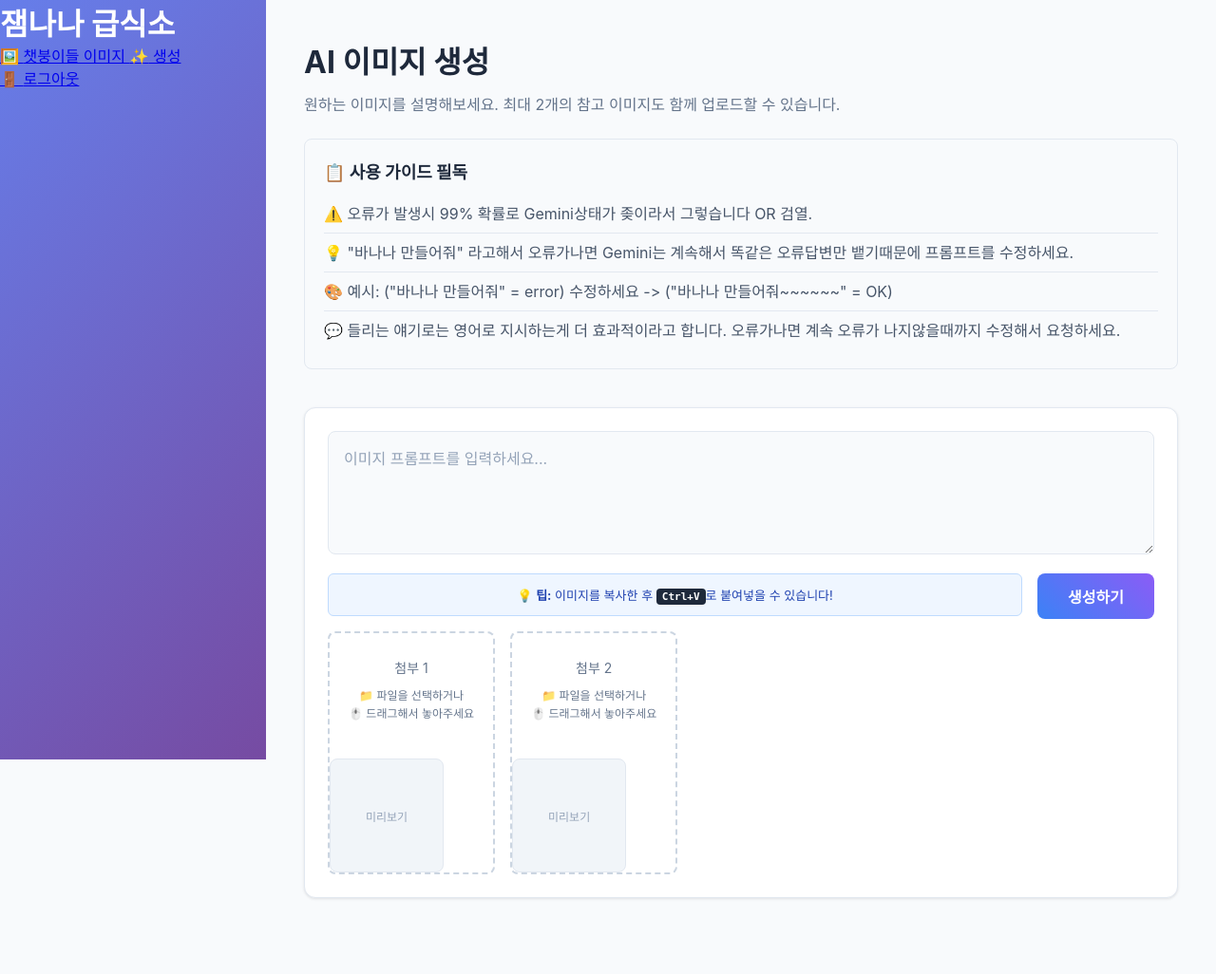
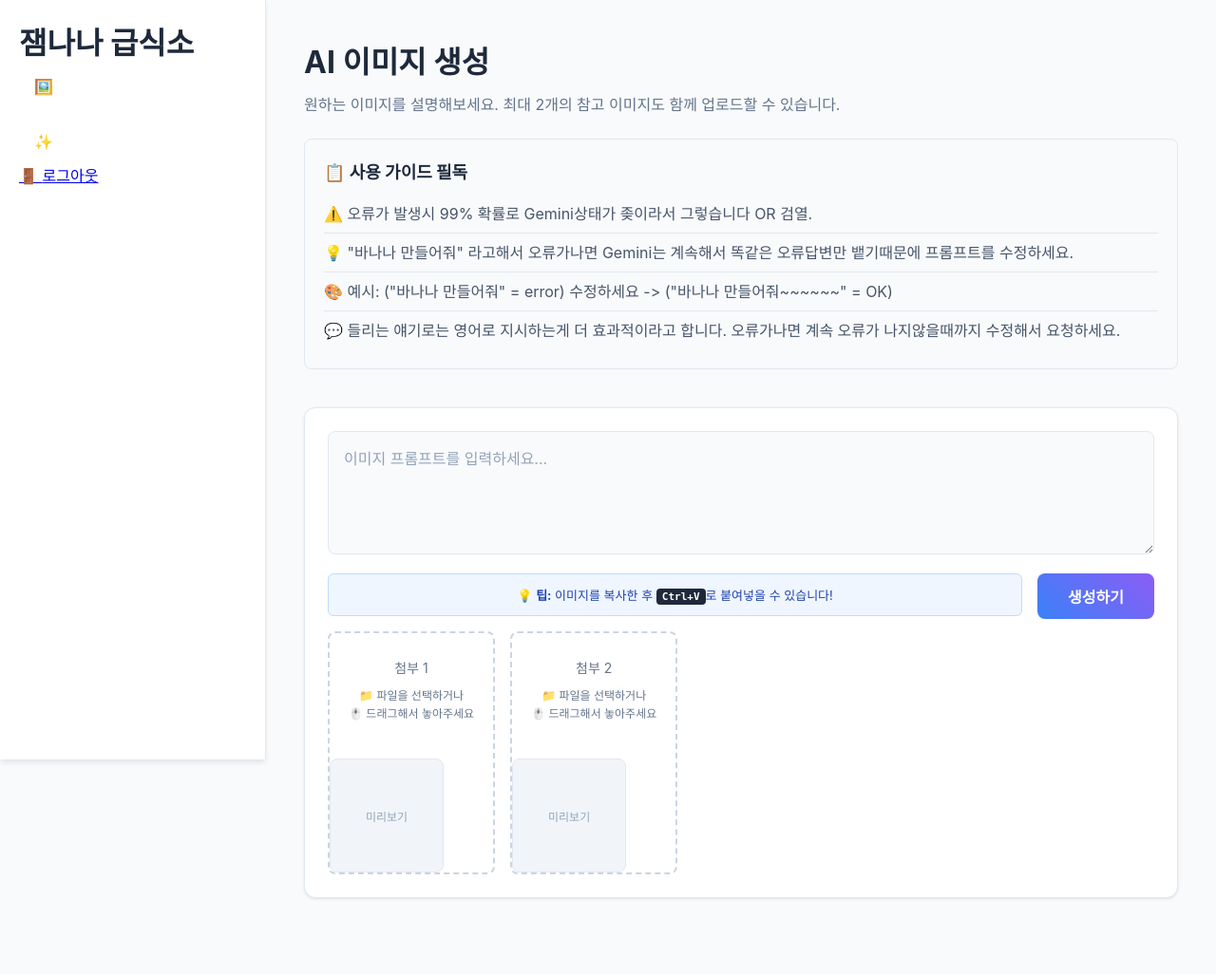
Before and after one commit to B-ai-P/banana-hugging, a Flask app: page / in a window 1280 px wide. Shown: the whole page at 95% size. Run offline with Flask 3, Linux system fonts and the light colour scheme; the visitor is signed in with stand-in values (Sample User, id 1); parts of the project's set-up code (start-up, migrations or seed data) failed here and were passed over.

Commit message:
Update style.css

```diff
--- a/static/style.css
+++ b/static/style.css
@@ -1379,11 +1379,49 @@ body {
     left: 0;
     width: 280px;
     height: 100vh;
-    background: linear-gradient(135deg, #667eea 0%, #764ba2 100%);
-    color: white;
+    background: #ffffff;  /* 👈 흰색으로! */
+    border-right: 1px solid #e2e8f0;  /* 👈 테두리 추가! */
+    color: #1e293b;  /* 👈 어두운 텍스트! */
     overflow-y: auto;
     transition: transform 0.3s ease;
     z-index: 1000;
+    box-shadow: 0 4px 6px -1px rgba(0, 0, 0, 0.1);
+    padding: 20px;
+}
+
+/* 로고 스타일 - 추가 */
+.logo h2 {
+    color: white !important;
+    margin-bottom: 30px;
+    font-size: 20px;
+    text-align: center;
+}
+
+/* 네비게이션 메뉴 - 추가 */
+.nav-menu {
+    display: flex;
+    flex-direction: column;
+    gap: 10px;
+}
+
+.nav-item {
+    display: block;
+    padding: 12px 16px;
+    text-decoration: none;
+    color: rgba(255, 255, 255, 0.9) !important;
+    border-radius: 8px;
+    transition: all 0.2s ease;
+}
+
+.nav-item:hover {
+    background: rgba(255, 255, 255, 0.1);
+    color: white !important;
+}
+
+.nav-item.active {
+    background: rgba(255, 255, 255, 0.2);
+    color: white !important;
+    font-weight: 600;
 }
 
 .sidebar.collapsed {
```
